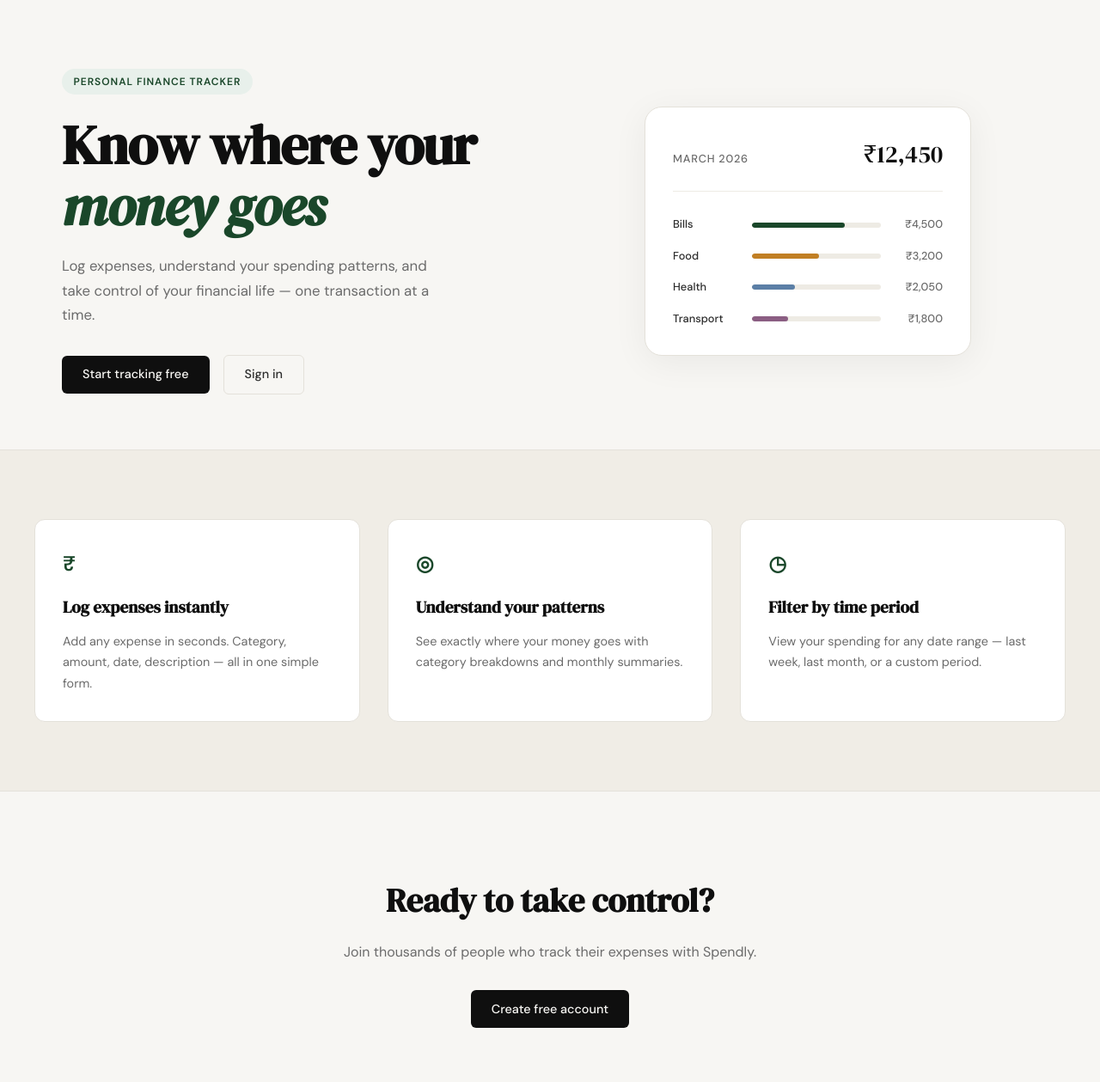
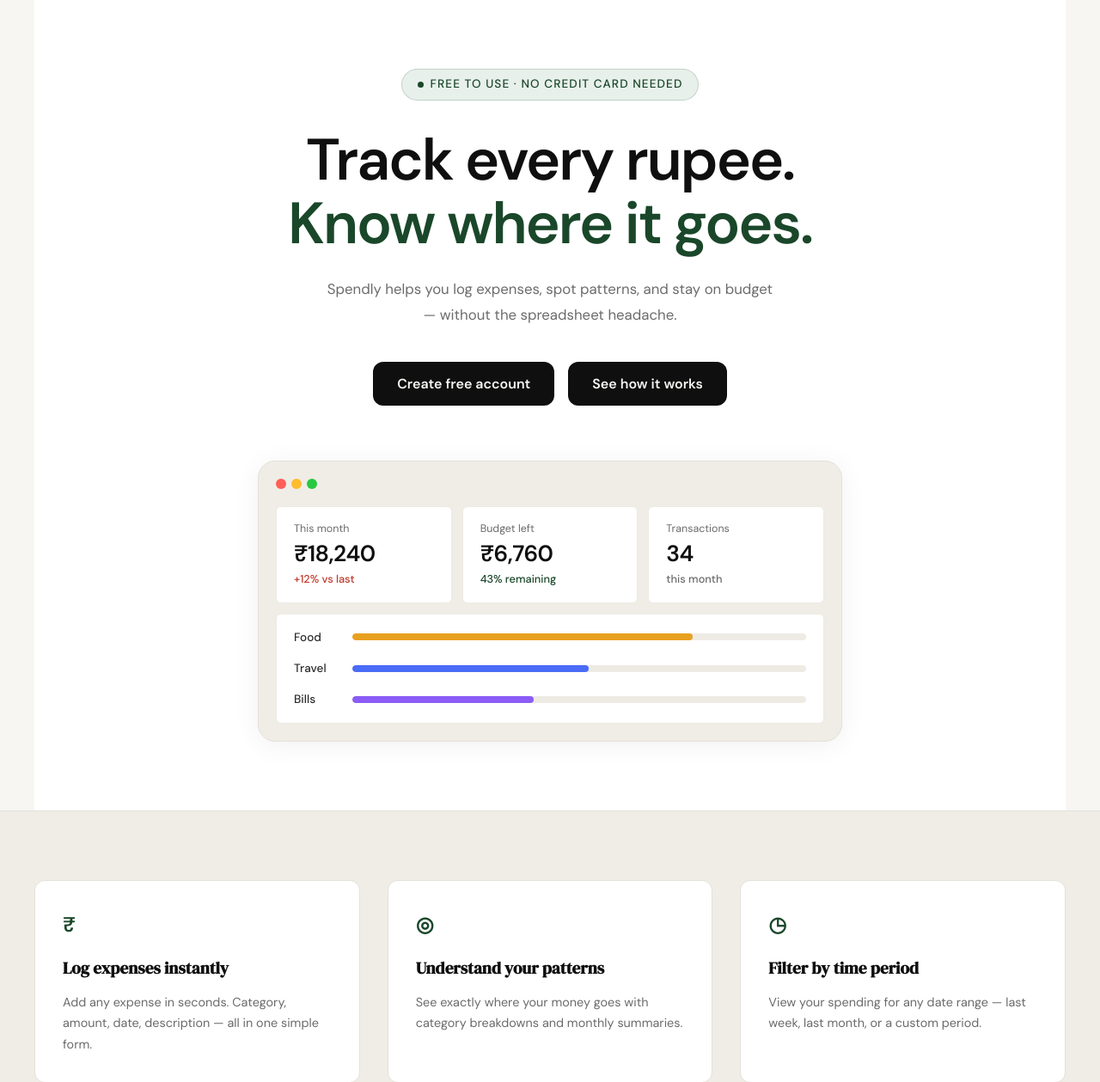
Before and after one commit to eeraanjum13/spendly, a Flask app: page / in a window 1280 px wide. Shown: the part 61-1320 px from the top of the page at 86% size. Run offline with Flask 3, Linux system fonts and the light colour scheme.

Commit message:
landing: redesign hero to centered layout with new dashboard mock
Co-Authored-By: Claude Sonnet 4.6 <noreply@anthropic.com>

```diff
--- /dev/null
+++ b/static/css/landing.css
@@ -0,0 +1,211 @@
+/* ------------------------------------------------------------------ */
+/* Hero — centered single-column layout                                */
+/* ------------------------------------------------------------------ */
+
+.hero {
+    display: block;
+    padding: 5rem 2rem 5rem;
+    text-align: center;
+    background: var(--paper-card);
+}
+
+.hero-inner {
+    max-width: 680px;
+    margin: 0 auto;
+}
+
+.hero-badge {
+    display: inline-flex;
+    align-items: center;
+    gap: 0.5rem;
+    background: var(--accent-light);
+    color: var(--accent);
+    font-size: 0.85rem;
+    font-weight: 500;
+    padding: 0.4rem 1.1rem;
+    border-radius: 999px;
+    margin-bottom: 2rem;
+    border: 1px solid rgba(26, 71, 42, 0.18);
+}
+
+.hero-badge-dot {
+    width: 7px;
+    height: 7px;
+    background: var(--accent);
+    border-radius: 50%;
+    flex-shrink: 0;
+}
+
+.hero-title {
+    font-family: var(--font-body);
+    font-size: clamp(2.6rem, 6vw, 4.25rem);
+    font-weight: 700;
+    line-height: 1.1;
+    letter-spacing: -0.03em;
+    color: var(--ink);
+    margin-bottom: 1.5rem;
+}
+
+.hero-title-accent {
+    display: block;
+    color: var(--accent);
+}
+
+.hero-subtitle {
+    font-size: 1.05rem;
+    color: var(--ink-muted);
+    line-height: 1.75;
+    max-width: 520px;
+    margin: 0 auto 2.5rem;
+}
+
+/* ------------------------------------------------------------------ */
+/* Hero buttons                                                        */
+/* ------------------------------------------------------------------ */
+
+.hero-actions {
+    display: flex;
+    gap: 1rem;
+    justify-content: center;
+    margin-bottom: 4rem;
+}
+
+.btn-hero {
+    display: inline-block;
+    background: var(--ink);
+    color: var(--paper);
+    padding: 0.8rem 1.75rem;
+    border-radius: var(--radius-md);
+    font-family: var(--font-body);
+    font-size: 1rem;
+    font-weight: 600;
+    text-decoration: none;
+    transition: background 0.2s;
+}
+
+.btn-hero:hover { background: var(--accent); }
+
+/* ------------------------------------------------------------------ */
+/* Mock dashboard                                                      */
+/* ------------------------------------------------------------------ */
+
+.hero-dashboard {
+    background: var(--paper-warm);
+    border: 1px solid var(--border);
+    border-radius: var(--radius-lg);
+    padding: 1.25rem;
+    text-align: left;
+    box-shadow: 0 4px 32px rgba(0, 0, 0, 0.06);
+}
+
+.dashboard-chrome {
+    display: flex;
+    gap: 6px;
+    margin-bottom: 1.25rem;
+}
+
+.chrome-dot {
+    width: 12px;
+    height: 12px;
+    border-radius: 50%;
+}
+
+.chrome-dot-red    { background: #ff5f57; }
+.chrome-dot-yellow { background: #febc2e; }
+.chrome-dot-green  { background: #28c840; }
+
+/* Stats row */
+
+.dashboard-stats {
+    display: grid;
+    grid-template-columns: repeat(3, 1fr);
+    gap: 0.75rem;
+    margin-bottom: 0.75rem;
+}
+
+.stat-card {
+    background: var(--paper-card);
+    border: 1px solid var(--border-soft);
+    border-radius: var(--radius-sm);
+    padding: 1rem 1.25rem;
+    display: flex;
+    flex-direction: column;
+    gap: 0.2rem;
+}
+
+.stat-label {
+    font-size: 0.78rem;
+    color: var(--ink-muted);
+    font-weight: 400;
+}
+
+.stat-value {
+    font-size: 1.65rem;
+    font-weight: 700;
+    color: var(--ink);
+    line-height: 1.2;
+    letter-spacing: -0.02em;
+}
+
+.stat-change {
+    font-size: 0.8rem;
+    color: var(--ink-muted);
+    font-weight: 500;
+}
+
+.stat-up   { color: #c0392b; }
+.stat-good { color: var(--accent); }
+
+/* Category bars */
+
+.dashboard-bars {
+    background: var(--paper-card);
+    border: 1px solid var(--border-soft);
+    border-radius: var(--radius-sm);
+    padding: 1rem 1.25rem;
+    display: flex;
+    flex-direction: column;
+    gap: 0.9rem;
+}
+
+.dash-bar-row {
+    display: grid;
+    grid-template-columns: 52px 1fr;
+    align-items: center;
+    gap: 1rem;
+}
+
+.dash-bar-label {
+    font-size: 0.85rem;
+    color: var(--ink-soft);
+    font-weight: 500;
+}
+
+.dash-bar-track {
+    height: 8px;
+    background: var(--border-soft);
+    border-radius: 999px;
+    overflow: hidden;
+}
+
+.dash-bar {
+    height: 100%;
+    border-radius: 999px;
+}
+
+.dash-bar-food   { background: #e8a020; }
+.dash-bar-travel { background: #4a6cf7; }
+.dash-bar-bills  { background: #8b5cf6; }
+
+/* ------------------------------------------------------------------ */
+/* Responsive                                                          */
+/* ------------------------------------------------------------------ */
+
+@media (max-width: 600px) {
+    .hero { padding: 3rem 1rem 4rem; }
+
+    .dashboard-stats { grid-template-columns: 1fr; }
+
+    .hero-actions { flex-direction: column; align-items: center; }
+    .btn-hero { width: 100%; text-align: center; }
+}
--- a/templates/landing.html
+++ b/templates/landing.html
@@ -1,60 +1,66 @@
 {% extends "base.html" %}
 
 {% block title %}Spendly — Track Every Rupee{% endblock %}
+
+{% block head %}
+<link rel="stylesheet" href="{{ url_for('static', filename='css/landing.css') }}">
+{% endblock %}
 
 {% block content %}
 
 <section class="hero">
     <div class="hero-inner">
-        <div class="hero-badge">Personal Finance Tracker</div>
+        <div class="hero-badge">
+            <span class="hero-badge-dot"></span>
+            Free to use · No credit card needed
+        </div>
         <h1 class="hero-title">
-            Know where your<br>
-            <em>money goes</em>
+            Track every rupee.<br>
+            <span class="hero-title-accent">Know where it goes.</span>
         </h1>
         <p class="hero-subtitle">
-            Log expenses, understand your spending patterns,
-            and take control of your financial life —
-            one transaction at a time.
+            Spendly helps you log expenses, spot patterns, and stay
+            on budget — without the spreadsheet headache.
         </p>
         <div class="hero-actions">
-            <a href="{{ url_for('register') }}" class="btn-primary">Start tracking free</a>
-            <a href="{{ url_for('login') }}" class="btn-ghost">Sign in</a>
+            <a href="{{ url_for('register') }}" class="btn-hero">Create free account</a>
+            <a href="#" class="btn-hero">See how it works</a>
         </div>
-    </div>
-    <div class="hero-visual">
-        <div class="mock-card">
-            <div class="mock-card-header">
-                <span class="mock-label">March 2026</span>
-                <span class="mock-total">₹12,450</span>
+        <div class="hero-dashboard">
+            <div class="dashboard-chrome">
+                <span class="chrome-dot chrome-dot-red"></span>
+                <span class="chrome-dot chrome-dot-yellow"></span>
+                <span class="chrome-dot chrome-dot-green"></span>
             </div>
-            <div class="mock-bars">
-                <div class="mock-bar-row">
-                    <span class="mock-cat">Bills</span>
-                    <div class="mock-bar-track">
-                        <div class="mock-bar" style="width: 72%"></div>
-                    </div>
-                    <span class="mock-amt">₹4,500</span>
+            <div class="dashboard-stats">
+                <div class="stat-card">
+                    <span class="stat-label">This month</span>
+                    <span class="stat-value">₹18,240</span>
+                    <span class="stat-change stat-up">+12% vs last</span>
                 </div>
-                <div class="mock-bar-row">
-                    <span class="mock-cat">Food</span>
-                    <div class="mock-bar-track">
-                        <div class="mock-bar mock-bar-2" style="width: 52%"></div>
-                    </div>
-                    <span class="mock-amt">₹3,200</span>
+                <div class="stat-card">
+                    <span class="stat-label">Budget left</span>
+                    <span class="stat-value">₹6,760</span>
+                    <span class="stat-change stat-good">43% remaining</span>
                 </div>
-                <div class="mock-bar-row">
-                    <span class="mock-cat">Health</span>
-                    <div class="mock-bar-track">
-                        <div class="mock-bar mock-bar-3" style="width: 33%"></div>
-                    </div>
-                    <span class="mock-amt">₹2,050</span>
+                <div class="stat-card">
+                    <span class="stat-label">Transactions</span>
+                    <span class="stat-value">34</span>
+                    <span class="stat-change">this month</span>
                 </div>
-                <div class="mock-bar-row">
-                    <span class="mock-cat">Transport</span>
-                    <div class="mock-bar-track">
-                        <div class="mock-bar mock-bar-4" style="width: 28%"></div>
-                    </div>
-                    <span class="mock-amt">₹1,800</span>
+            </div>
+            <div class="dashboard-bars">
+                <div class="dash-bar-row">
+                    <span class="dash-bar-label">Food</span>
+                    <div class="dash-bar-track"><div class="dash-bar dash-bar-food" style="width: 75%"></div></div>
+                </div>
+                <div class="dash-bar-row">
+                    <span class="dash-bar-label">Travel</span>
+                    <div class="dash-bar-track"><div class="dash-bar dash-bar-travel" style="width: 52%"></div></div>
+                </div>
+                <div class="dash-bar-row">
+                    <span class="dash-bar-label">Bills</span>
+                    <div class="dash-bar-track"><div class="dash-bar dash-bar-bills" style="width: 40%"></div></div>
                 </div>
             </div>
         </div>
```
